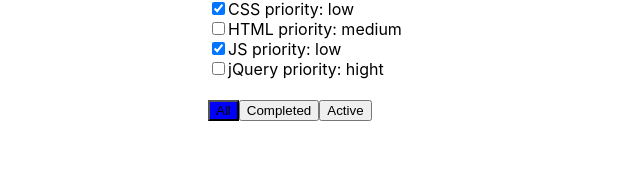
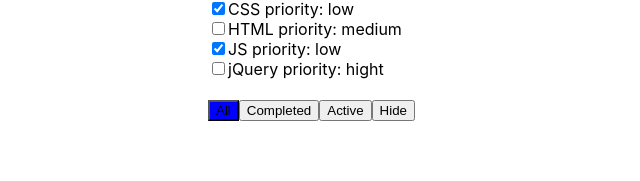
Before and after one commit to AlexandrDubiaga/TodoList, a React (Create React App) app: page / in a window 1280 px wide. Shown: the part 113-294 px from the top of the page, without its empty margins (192-832 px from the left). Built offline with nearby package versions, Linux system fonts and the light colour scheme.

Commit message:
first commitddddddd

```diff
--- a/src/App.js
+++ b/src/App.js
@@ -16,7 +16,8 @@ class App extends React.Component {
             {title: "jQuery", isDone: false, priority: 'hight'}
         ],
 
-        filterValue: "All"
+        filterValue: "All",
+        isVisible:true
     }
     onAddTaskClick = (newTitle) => {
         let newTask = {title: newTitle, isDone: true, priority: 'hard'};
@@ -41,6 +42,11 @@ class App extends React.Component {
         })
         this.setState({
             tasks: newTask
+        });
+    }
+    changeButtonsVisibility = (val) => {
+        this.setState({
+            isVisible: val
         });
     }
 
@@ -68,7 +74,7 @@ class App extends React.Component {
                     <TodoListHeader onAddTaskClick={this.onAddTaskClick}/>
                     <TodoListTasks changeStatus={this.changeStatus}
                                    tasks={getFilterTasks(this.state.tasks, this.state.filterValue)}/>
-                    <TodoListFooter changeFilter={this.changeFilter} filterValue={this.state.filterValue}/>
+                    <TodoListFooter changeButtonsVisibility={this.changeButtonsVisibility} isVisible={this.state.isVisible} changeFilter={this.changeFilter} filterValue={this.state.filterValue}/>
                 </div>
             </div>
         );
--- a/src/TodoListFooter.jsx
+++ b/src/TodoListFooter.jsx
@@ -1,16 +1,28 @@
 import React from 'react';
 
 class TodoListFooter extends React.Component {
-
+    changeVisibilyty=(e)=>{
+        if(e.currentTarget.value === 'Hide'){
+            this.props.changeButtonsVisibility(false)
+        }else if(e.currentTarget.value === 'Show'){
+            this.props.changeButtonsVisibility(true)
+        }
+    }
     render = () => {
         let classForAll = this.props.filterValue === "All" ? "filter-active" : "";
         let classForCompleted = this.props.filterValue === "Completed" ? "filter-active" : "";
         let classForActive = this.props.filterValue === "Active" ? "filter-active" : "";
         return (
             <div>
+                {this.props.isVisible?
+                <div>
                 <button onClick={() => this.props.changeFilter('All')} className={classForAll}>All</button>
-                <button onClick={() => this.props.changeFilter('Completed')} className={classForCompleted}>Completed</button>
-                <button onClick={() => this.props.changeFilter('Active')} className={classForActive}>Active</button>
+                    <button onClick={() => this.props.changeFilter('Completed')} className={classForCompleted}>Completed</button>
+                    <button onClick={() => this.props.changeFilter('Active')} className={classForActive}>Active</button>
+                    <button value="Hide" onClick={this.changeVisibilyty}>Hide</button>
+                    </div>: <button value="Show" onClick={this.changeVisibilyty}>Show</button>
+                }
+
             </div>
         );
     }
```
